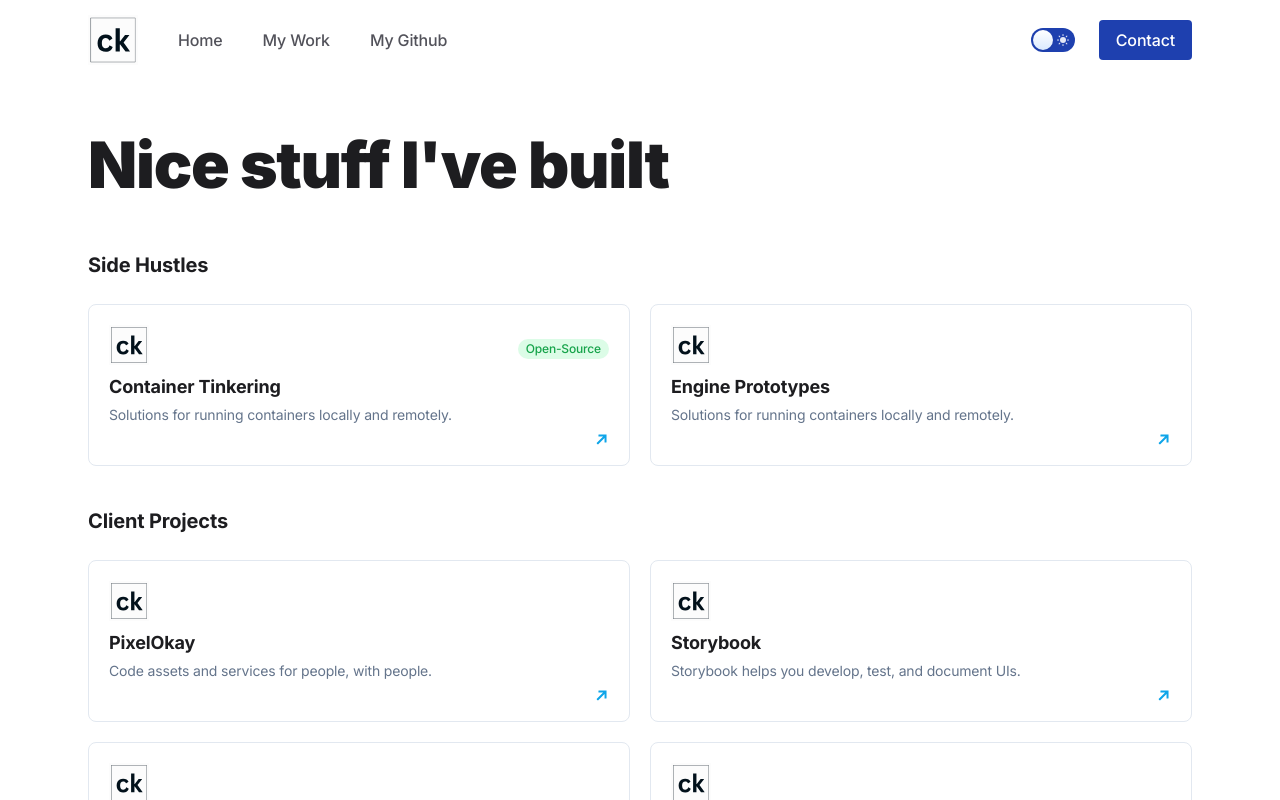
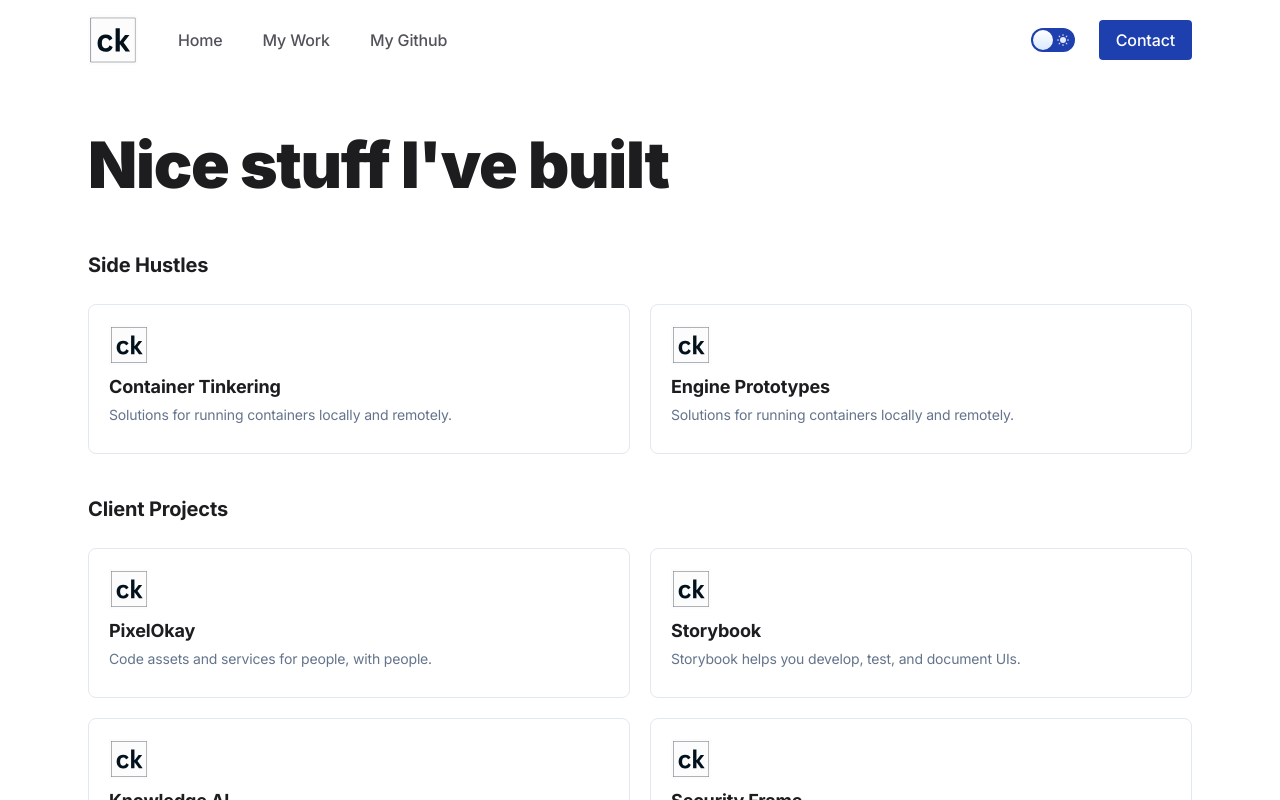
Before and after one commit to christopherkeim/christopherkeim-xyz, a Next.js app: page /projects in a window 1280 px wide. Shown: the top 800 px of the page. Built offline with nearby package versions, Linux system fonts and the light colour scheme.

Commit message:
Changed to have links inside each card

```diff
--- a/components/Projects/ProjectCard.tsx
+++ b/components/Projects/ProjectCard.tsx
@@ -3,13 +3,13 @@ import { StaticImageData } from "next/image";
 import { ProjectCardIcon } from "./ProjectCardIcon";
 
 interface Item {
-  id: number;
+  id: string;
   iconLight: StaticImageData;
   iconDark: StaticImageData;
-  slug: string;
+  link?: string;
+  demoLink?: string;
   title: string;
   excerpt: string;
-  openSource?: boolean;
 }
 
 interface ItemProps {
@@ -18,10 +18,7 @@ interface ItemProps {
 
 export default function ProjectCard({ item }: ItemProps) {
   return (
-    <Link
-      className="rounded-lg border border-slate-200 hover:border-slate-300 dark:border-slate-800 dark:hover:border-slate-700 dark:bg-gradient-to-t dark:from-slate-800 dark:to-slate-800/30 transition-color ease-in-out p-5 group"
-      href={item.slug}
-    >
+    <div className="rounded-lg border border-slate-200 hover:border-slate-300 dark:border-slate-800 dark:hover:border-slate-700 dark:bg-gradient-to-t dark:from-slate-800 dark:to-slate-800/30 transition-color ease-in-out p-5">
       <div className="flex flex-col h-full">
         <div className="grow">
           <div className="flex items-center justify-between space-x-2">
@@ -30,11 +27,50 @@ export default function ProjectCard({ item }: ItemProps) {
               iconLight={item.iconLight}
               title={item.title}
             />
-            {item.openSource && (
-              <div className="text-xs inline-flex items-center font-medium bg-green-100 text-green-600 rounded-full text-center px-2 h-5">
-                Open-Source
-              </div>
-            )}
+            <div className="flex gap-2">
+              {item.link && (
+                <Link
+                  href={item.link}
+                  target="_blank"
+                  referrerPolicy="no-referrer"
+                >
+                  <div className="text-xs inline-flex items-center font-medium bg-blue-100 text-blue-600 rounded-full text-center px-2 h-5 group">
+                    Project &nbsp;
+                    <div className="text-blue-500 flex justify-end">
+                      <svg
+                        className="fill-current -rotate-45 group-hover:rotate-0 transition-transform ease-out"
+                        xmlns="http://www.w3.org/2000/svg"
+                        width="14"
+                        height="12"
+                      >
+                        <path d="M9.586 5 6.293 1.707 7.707.293 13.414 6l-5.707 5.707-1.414-1.414L9.586 7H0V5h9.586Z" />
+                      </svg>
+                    </div>
+                  </div>
+                </Link>
+              )}
+              {item.demoLink && (
+                <Link
+                  href={item.demoLink}
+                  target="_blank"
+                  referrerPolicy="no-referrer"
+                >
+                  <div className="text-xs inline-flex items-center font-medium bg-green-100 text-green-600 rounded-full text-center px-2 h-5 group">
+                    Demo &nbsp;
+                    <div className="text-green-500 flex justify-end">
+                      <svg
+                        className="fill-current -rotate-45 group-hover:rotate-0 transition-transform ease-out"
+                        xmlns="http://www.w3.org/2000/svg"
+                        width="14"
+                        height="12"
+                      >
+                        <path d="M9.586 5 6.293 1.707 7.707.293 13.414 6l-5.707 5.707-1.414-1.414L9.586 7H0V5h9.586Z" />
+                      </svg>
+                    </div>
+                  </div>
+                </Link>
+              )}
+            </div>
           </div>
           <div className="text-lg font-aspekta font-[650] mb-1">
             {item.title}
@@ -43,17 +79,7 @@ export default function ProjectCard({ item }: ItemProps) {
             {item.excerpt}
           </p>
         </div>
-        <div className="text-sky-500 flex justify-end">
-          <svg
-            className="fill-current -rotate-45 group-hover:rotate-0 transition-transform ease-out"
-            xmlns="http://www.w3.org/2000/svg"
-            width="14"
-            height="12"
-          >
-            <path d="M9.586 5 6.293 1.707 7.707.293 13.414 6l-5.707 5.707-1.414-1.414L9.586 7H0V5h9.586Z" />
-          </svg>
-        </div>
       </div>
-    </Link>
+    </div>
   );
 }
```
